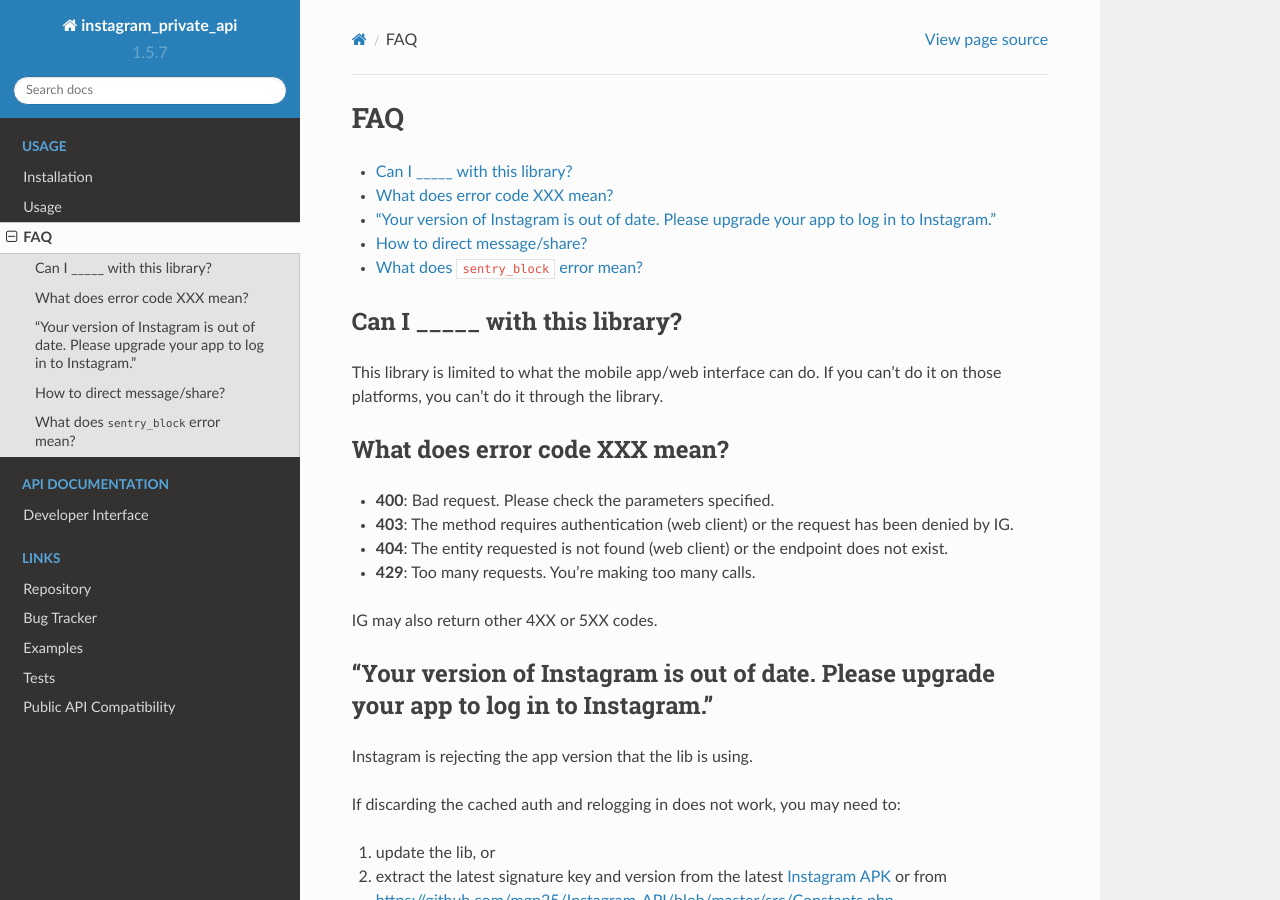
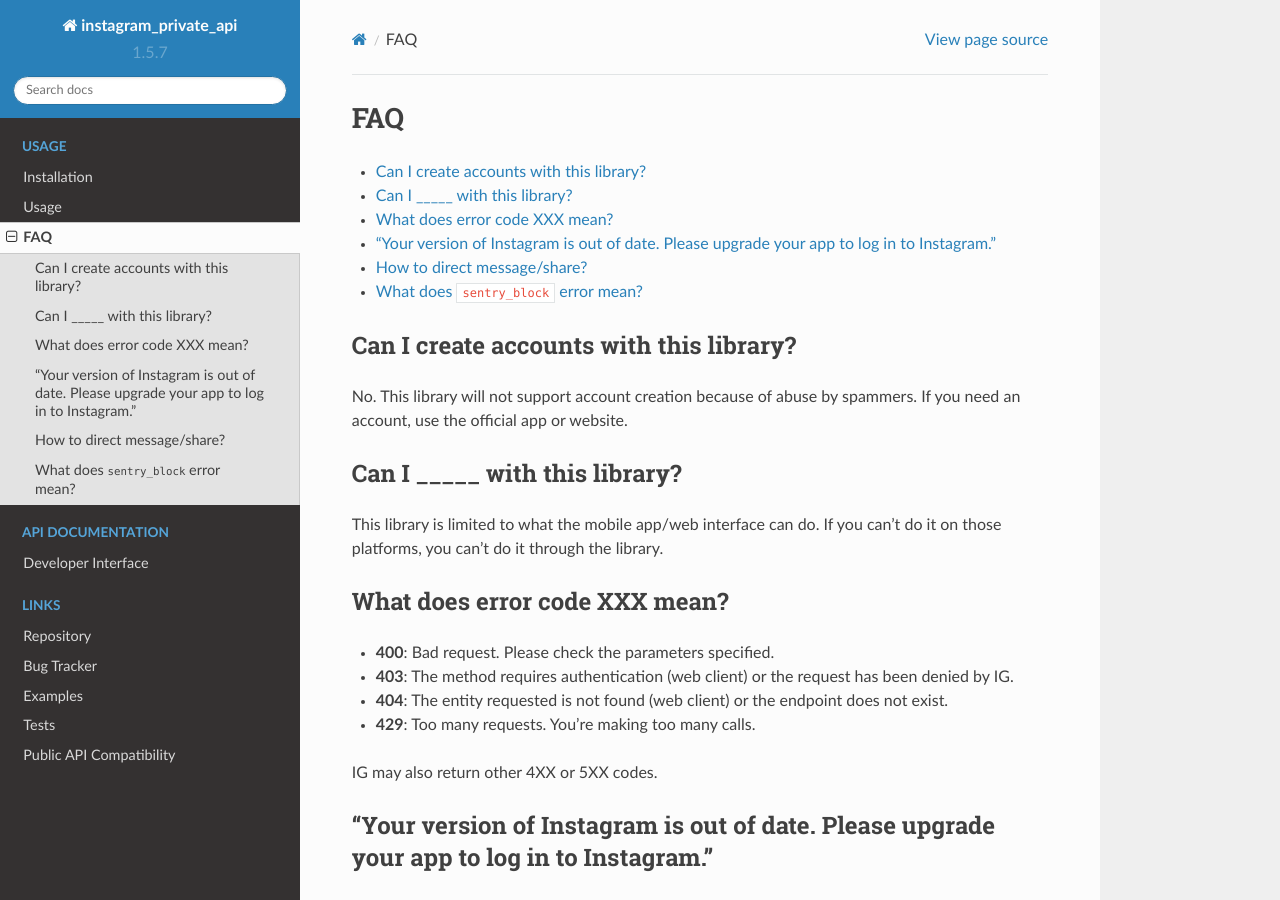
Before and after one commit to ping/instagram_private_api, a Sphinx documentation site: the page built from docs/faq.rst, in a window 1280 px wide and 900 px high. Built offline with Sphinx 7.4.7 and the Read the Docs theme 2.0.0, drawn with Linux system fonts in a browser that asks for light colours.

Commit message:
Add account creation to faq

```diff
--- a/docs/faq.rst
+++ b/docs/faq.rst
@@ -6,6 +6,10 @@
 .. contents::
    :local:
    :backlinks: top
+
+Can I create accounts with this library?
+----------------------------------------
+No. This library will not support account creation because of abuse by spammers. If you need an account, use the official app or website.
 
 Can I _____ with this library?
 ---------------------------------
```
